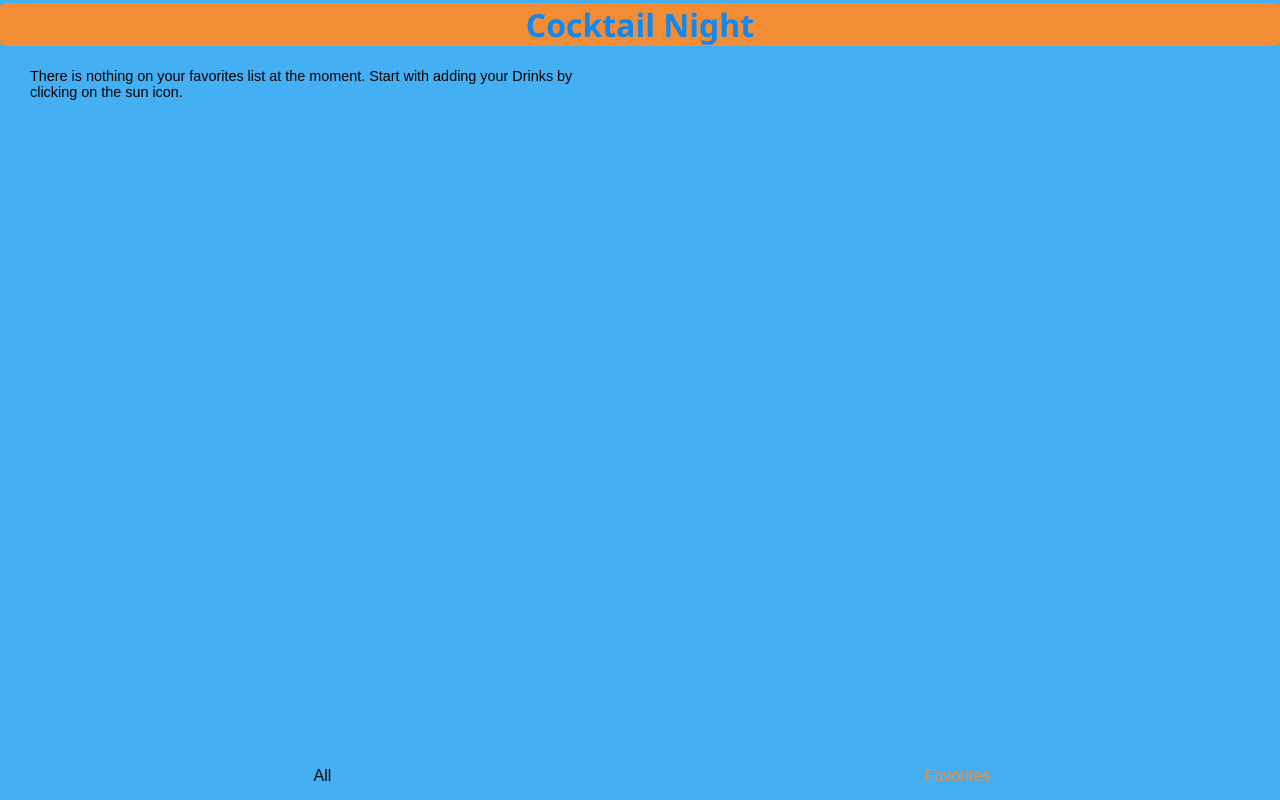
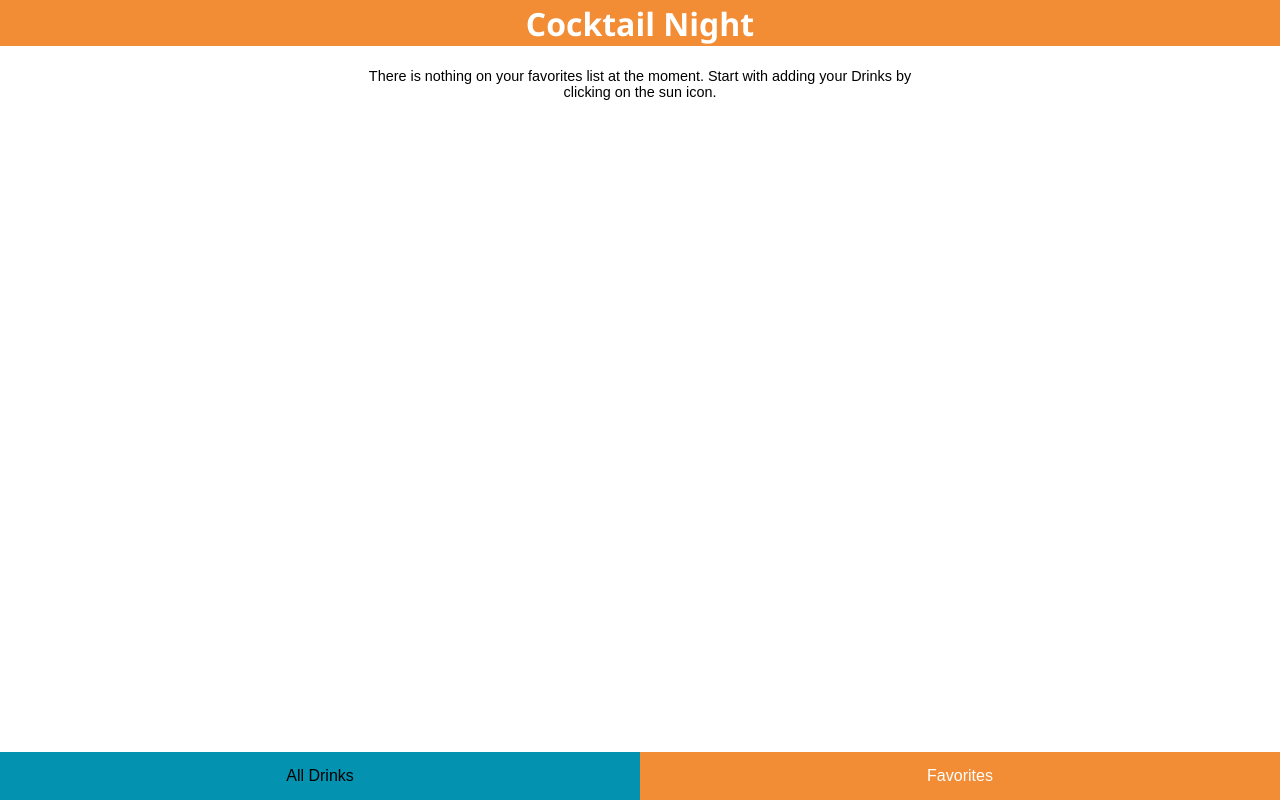
Before and after one commit to mwarnck/capstone-project, a React (Create React App) app: page /favorites in a window 1280 px wide. Built offline with nearby package versions, Linux system fonts and the light colour scheme.

Commit message:
Change the styling of the app for better appearance

```diff
--- a/src/GlobalStyles.js
+++ b/src/GlobalStyles.js
@@ -9,7 +9,7 @@ export default createGlobalStyle`
 
  body {
    font-family: sans-serif;
-   background-color: #44aff2;
+   background-color: #fff;
  }
 
  .sr-only{
--- a/src/components/DrinkCard.js
+++ b/src/components/DrinkCard.js
@@ -127,7 +127,7 @@ export default function DrinkCard({ drink, toggleBookmark }) {
 const DrinkContainer = styled.div`
   border: 1px solid black;
   border-radius: 5px;
-  background-color: #d6fcf9;
+  background-color: #f4f2e8;
   margin-bottom: 0;
   padding-top: 10px;
   position: relative;
@@ -138,7 +138,7 @@ const BookmarkButton = styled.button`
   right: 25px;
   top: 10px;
   border-style: none;
-  background-color: #d6fcf9;
+  background-color: #f4f2e8;
 `;
 
 const DrinkName = styled.h2`
@@ -167,17 +167,17 @@ const DrinkImage = styled.img`
 
 const DetailsButton = styled.button`
   width: 200px;
-  height: 20px;
+  height: 25px;
   margin-bottom: 20px;
   background-color: #f28d35;
   box-shadow: none;
   border-radius: 5px;
-  color: #0f88f2;
+  color: #fff;
 `;
 
 const IngredientsList = styled.ul`
   list-style: none;
-  font-size: 0.8rem;
+  font-size: 0.9rem;
   padding: 0 20px 20px;
 `;
 
--- a/src/components/Header.js
+++ b/src/components/Header.js
@@ -6,10 +6,11 @@ export default function Header({ children }) {
 
 const Heading = styled.h1`
   background-color: #f28d35;
-  color: #0f88f2;
+  color: #fff;
   font-family: 'Segoe UI', Tahoma, Geneva, Verdana, sans-serif;
-  border-radius: 5px;
   align-self: center;
   text-align: center;
-  margin: 0;
+  padding-top: 4px;
+  margin: 0 0 5px 0;
+  height: 100%;
 `;
--- a/src/components/Navigation.js
+++ b/src/components/Navigation.js
@@ -4,7 +4,7 @@ import { NavLink } from 'react-router-dom';
 export default function Navigation() {
   return (
     <NavBar>
-      <LinkButton to="/">All</LinkButton>
+      <LinkButton to="/">All Drinks</LinkButton>
       <LinkButton to="/favorites">Favorites</LinkButton>
     </NavBar>
   );
@@ -14,17 +14,24 @@ const NavBar = styled.nav`
   display: grid;
   grid-template-columns: 1fr 1fr;
   place-items: center;
-  padding: 5px;
+  padding: 0;
   margin-top: 0;
   margin-bottom: 0;
+  background-color: #0392b0;
 `;
 
 const LinkButton = styled(NavLink)`
-  text-align: center;
+  display: grid;
+  place-items: center;
   text-decoration: none;
-  color: black;
+  color: #000;
+  width: 100%;
+  height: 100%;
+  padding: 0;
+  margin: 0;
 
   &.active {
-    color: #f28d35;
+    background-color: #f28d35;
+    color: #fff;
   }
 `;
--- a/src/pages/BookmarksPage.js
+++ b/src/pages/BookmarksPage.js
@@ -35,6 +35,9 @@ const DrinklistContainer = styled.section`
 
 const EmptyState = styled.p`
   padding: 20px 20px 20px;
+  text-align: center;
   max-width: 600px;
   font-size: 0.9rem;
+  margin-left: auto;
+  margin-right: auto;
 `;
```
